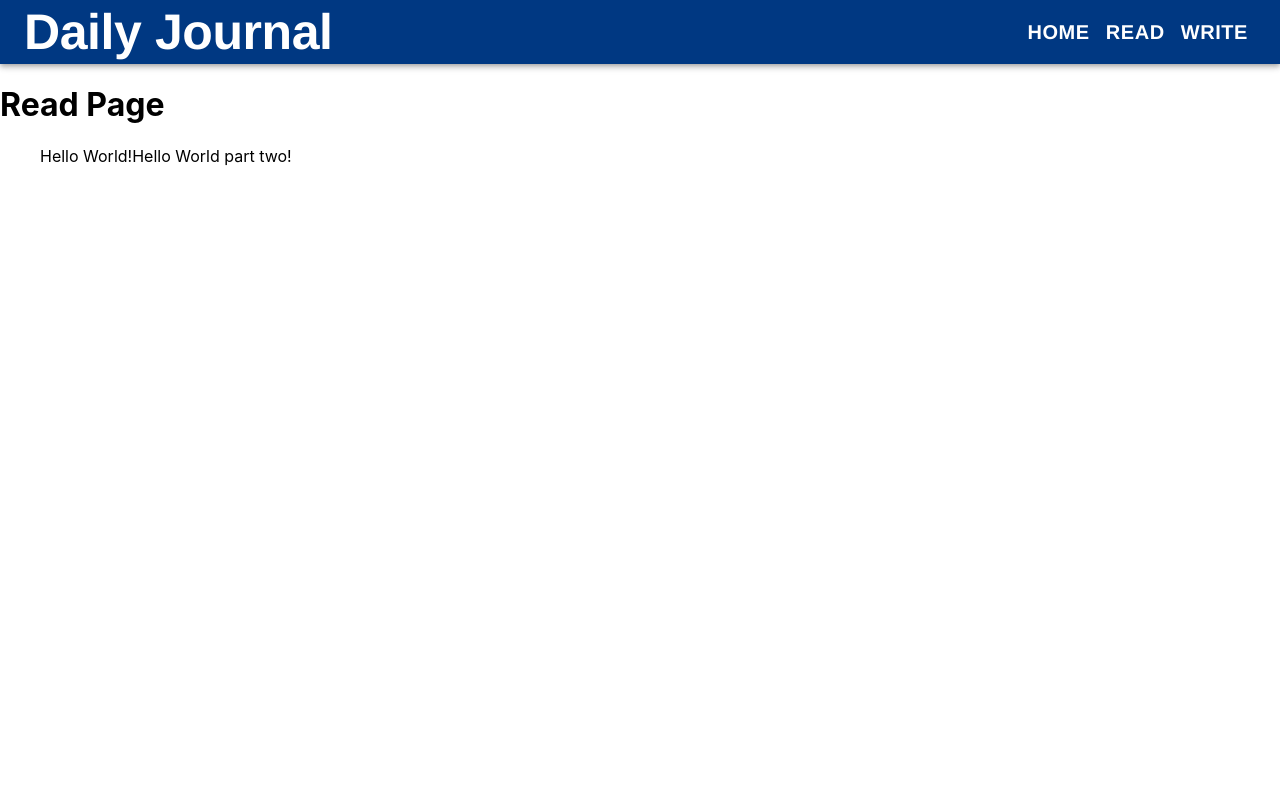
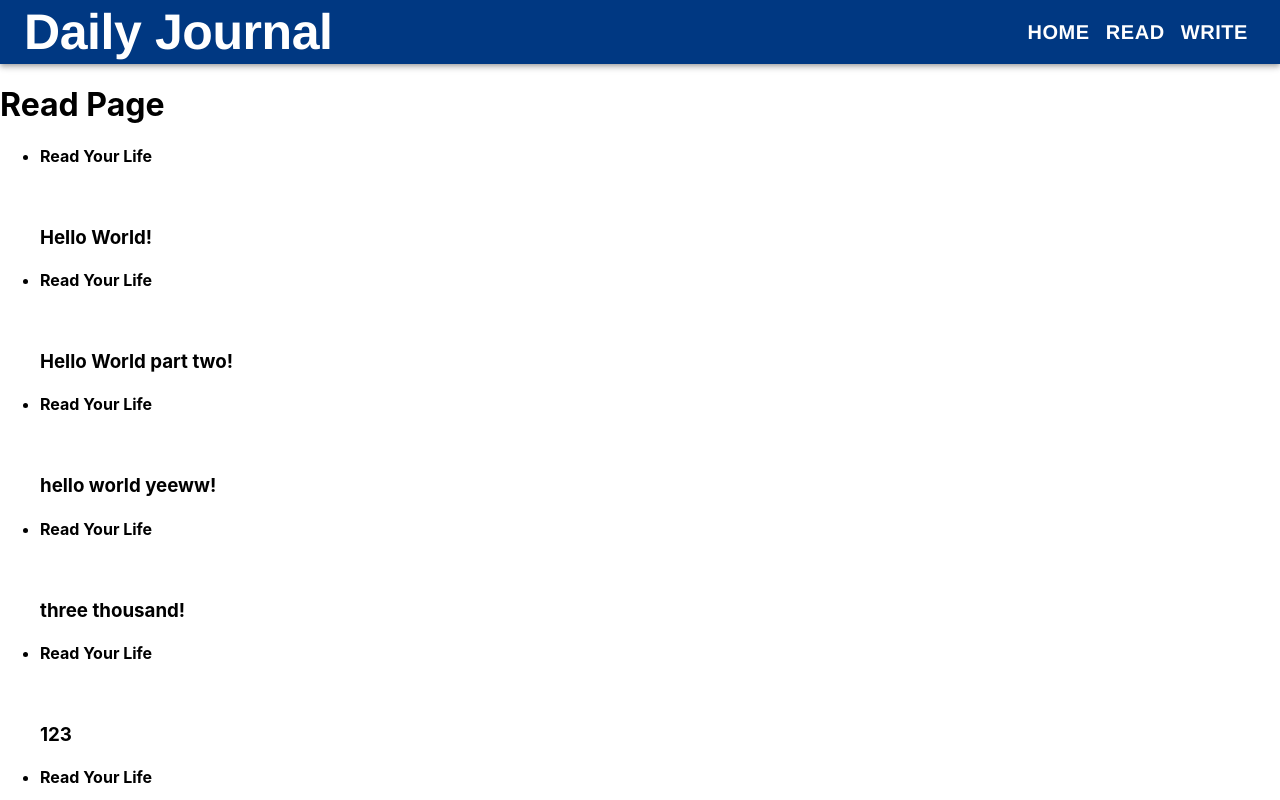
Before and after one commit to seanmartinstudio/daily-journal, a React (Create React App) app: page /read in a window 1280 px wide. Shown: the top 800 px of the page. Built offline with nearby package versions, Linux system fonts and the light colour scheme; data requests are answered from the project's data file.

Commit message:
Get journal entries to render to Read componenet

```diff
--- a/db.json
+++ b/db.json
@@ -13,6 +13,55 @@
         "journalEntry": "Hello World part two!"
       },
       "id": 2
+    },
+    {
+      "formData": {
+        "date": "Apr 15th 22",
+        "journalEntry": "hello world yeeww!"
+      },
+      "id": 3
+    },
+    {
+      "formData": {
+        "date": "Apr 15th 22",
+        "journalEntry": "three thousand!"
+      },
+      "id": 4
+    },
+    {
+      "formData": {
+        "date": "Apr 15th 22",
+        "journalEntry": "123"
+      },
+      "id": 5
+    },
+    {
+      "formData": {
+        "date": "Apr 15th 22",
+        "journalEntry": "try this"
+      },
+      "id": 6
+    },
+    {
+      "formData": {
+        "date": "Apr 15th 22",
+        "journalEntry": "try this again"
+      },
+      "id": 7
+    },
+    {
+      "formData": {
+        "date": "Apr 15th 22",
+        "journalEntry": "404 error GET test"
+      },
+      "id": 8
+    },
+    {
+      "formData": {
+        "date": "Apr 15th 22",
+        "journalEntry": "this is a fucking test!"
+      },
+      "id": 9
     }
   ]
 }
--- a/src/Components/JournalEntry.jsx
+++ b/src/Components/JournalEntry.jsx
@@ -1,14 +1,15 @@
 import React from 'react'
 
-const JournalEntry = () => {
+const JournalEntry = ( {post} ) => {
+
   return (
     <li>
         <h4>
-            //date
+            Read Your Life
         </h4>
         <br></br>
         <h3>
-            //journal entry
+            {post}
         </h3>
     </li>
   )
--- a/src/Components/Read.jsx
+++ b/src/Components/Read.jsx
@@ -1,5 +1,6 @@
 import React, { useEffect, useState } from 'react'
 import axios from 'axios'
+import JournalEntry from './JournalEntry'
 
 const Read = () => {
 
@@ -10,18 +11,20 @@ const [postData, setPostData] = useState([])
   .then((response) => {setPostData(response.data)})
 },[])
 
-const newArr = postData.map((post) => {
-return post.formData.journalEntry
-})
+const newArr = postData.map((post) => (
+<JournalEntry post={post.formData.journalEntry}/>
+))
 
   return (
     <div>
       <h1 className="class">Read Page</h1>
       <ul>
-        {newArr}
+      {newArr}
       </ul>
     </div>
   )
 }
 
 export default Read
+
+//post.formData.journalEntry
```
